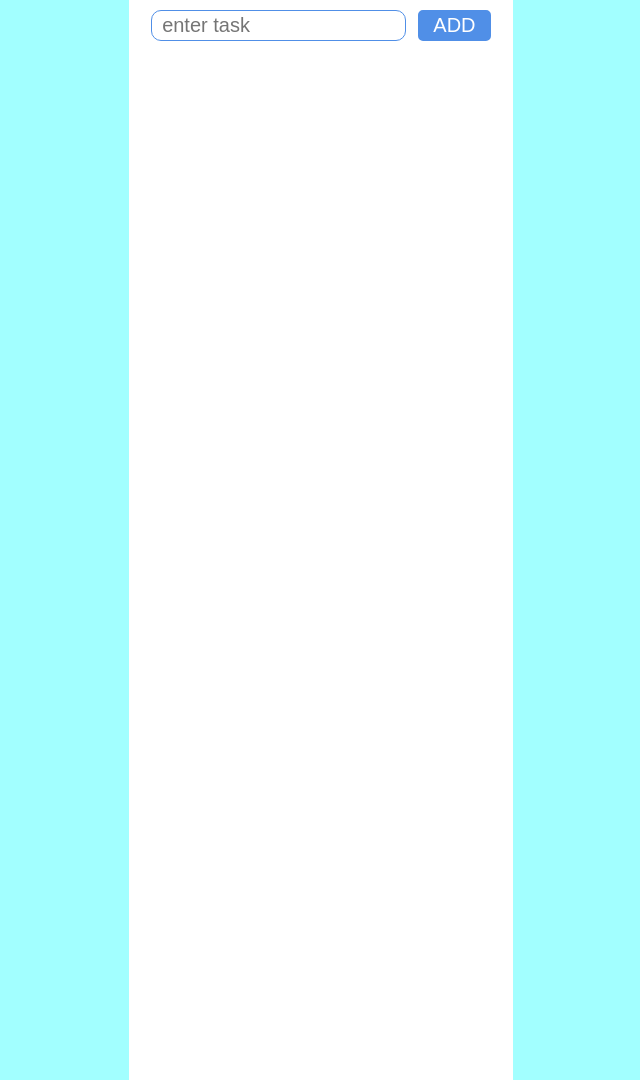
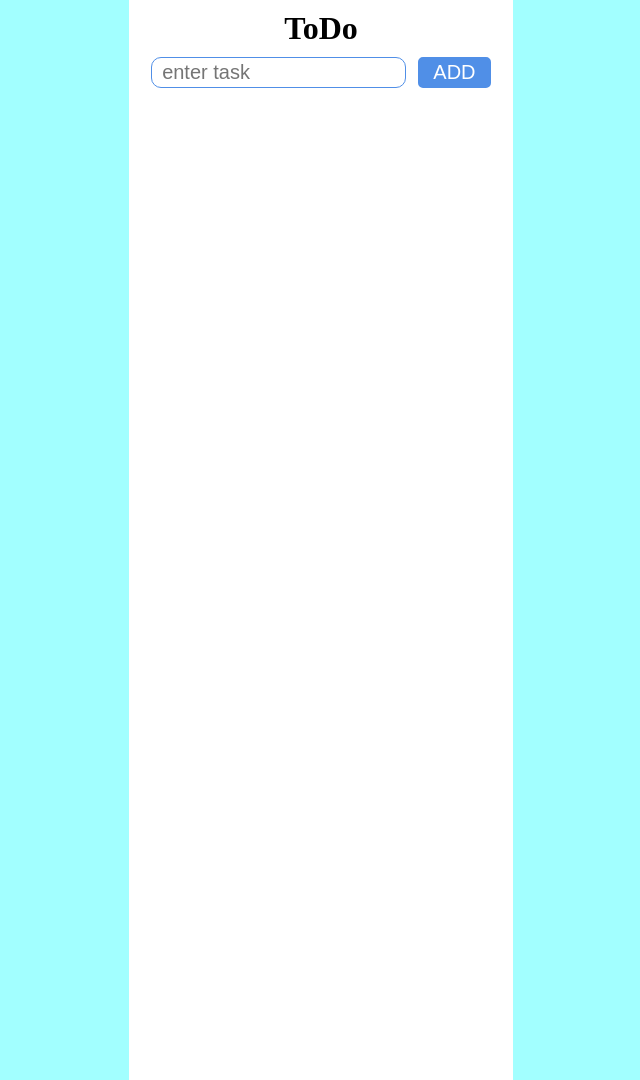
Before and after one commit to semeikaya/todolist-dom, a plain HTML site: page index.html in a window 1280 px wide. Shown: the whole page, without its empty margins (319-959 px from the left). Drawn offline with Linux system fonts and the light colour scheme.

Commit message:
Завершил ToDoList

```diff
--- a/index.html
+++ b/index.html
@@ -9,6 +9,7 @@
     </head>
     <body>
         <div class="main">
+            <h1 class="header1">ToDo</h1>
             <div class="inputbutton">
                 <input
                     id="input"
--- a/index.js
+++ b/index.js
@@ -13,7 +13,6 @@ button1.addEventListener("click", () => {
         li.className = "marker";
         li.style.color = "white";
         del.type = "button";
-        del.value = "x";
         del.style.fontSize = "20px";
         del.style.borderRadius = "50%";
         del.style.border = "solid red";
--- a/styles.css
+++ b/styles.css
@@ -49,4 +49,11 @@ body {
     text-align: center;
     padding: 10px 15px 10px 30px;
     margin-bottom: 15px;
+    align-items: center;
 }
+.header1{
+    margin: 0px;
+    padding-top: 10px;
+    text-align: center;
+    font-family: 'Gilroy';
+}
```
